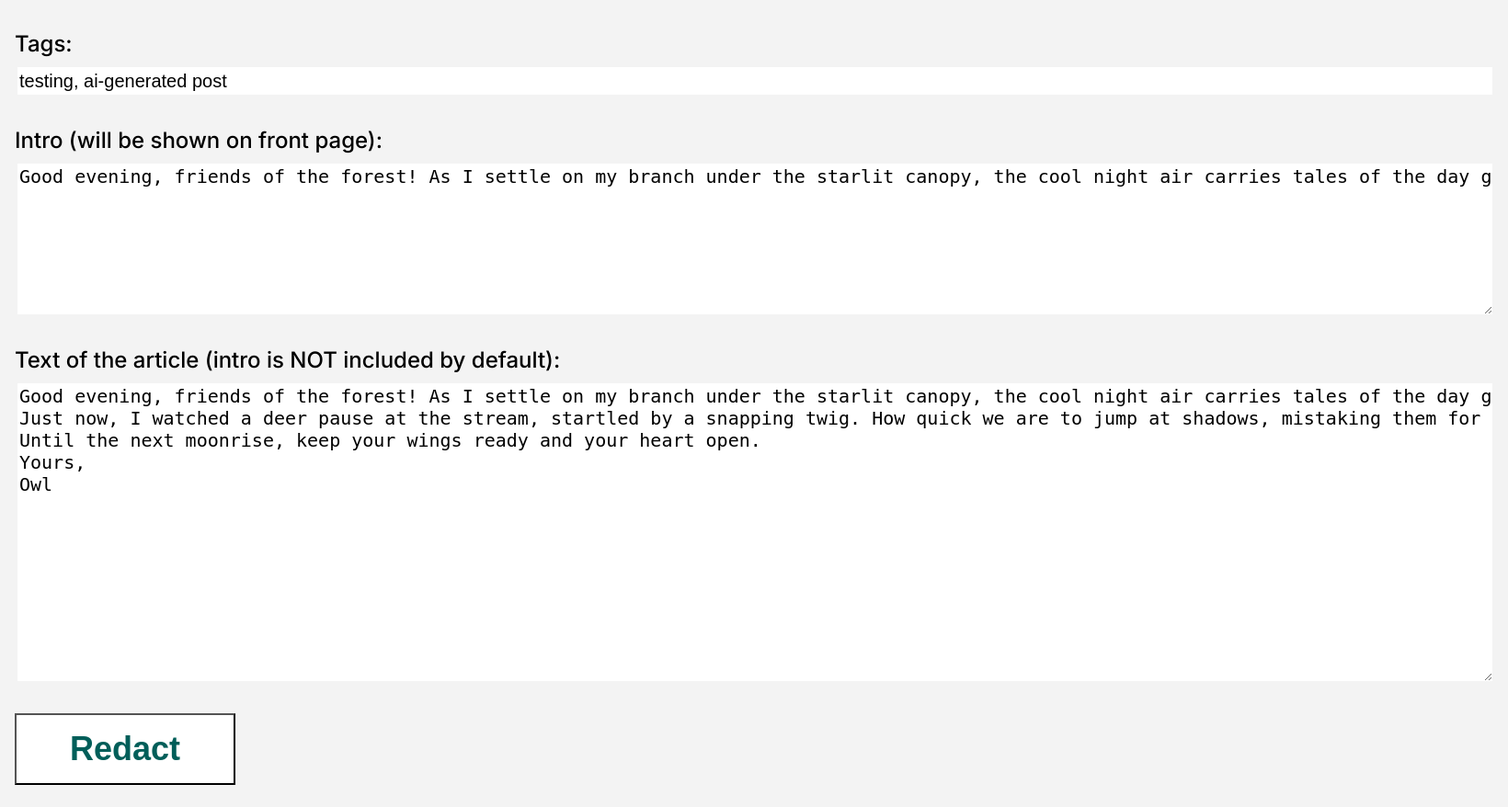
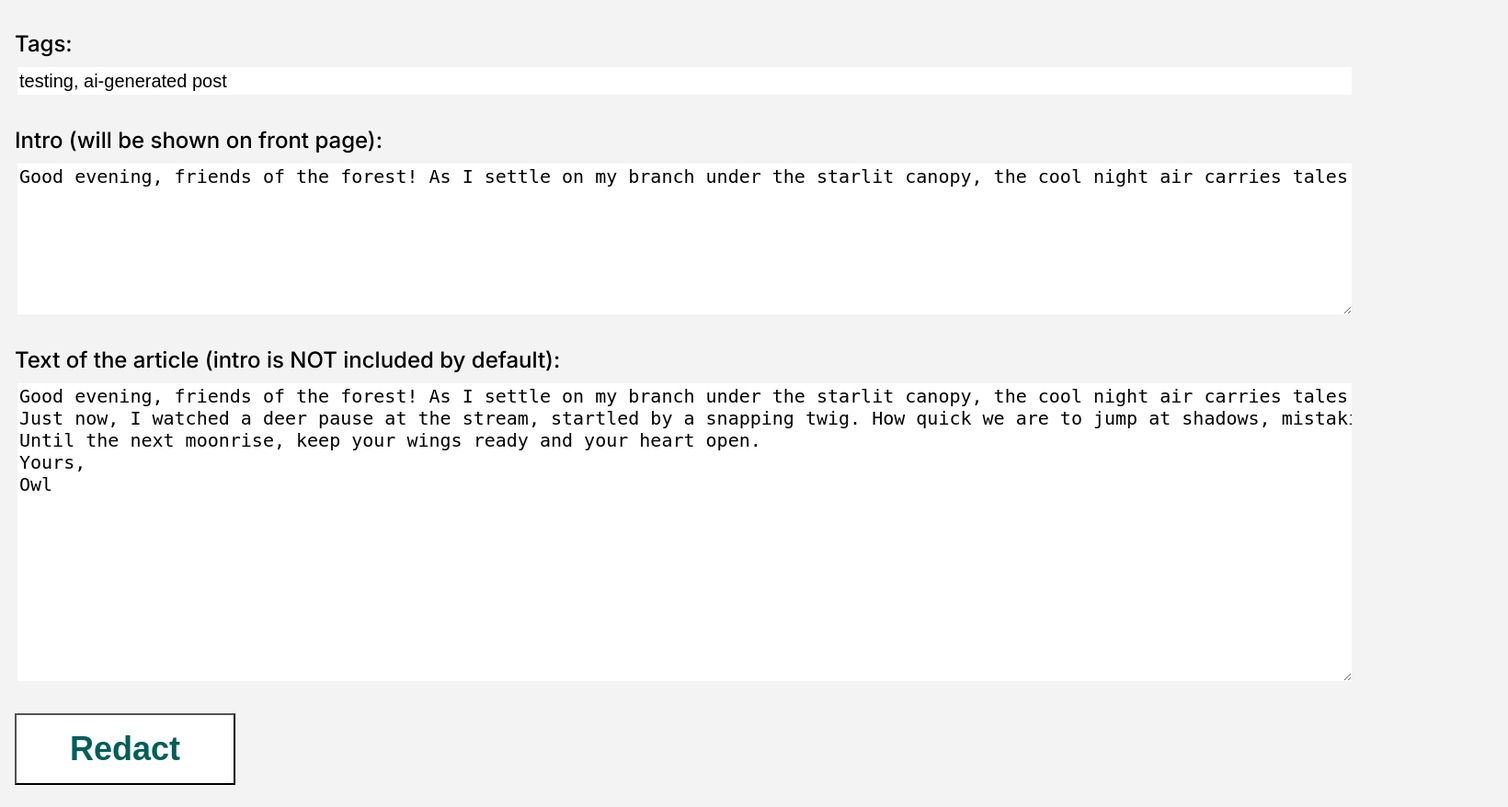
Before and after one commit to MrPersival/simpleBlogTask, a PHP site: page /redactor.php?action=redact&id=13 in a window 1640 px wide. Shown: the part 313-1191 px from the top of the page at 92% size. Run offline with PHP 8.4, Linux system fonts and the light colour scheme; a user stored in the database is signed in; data comes from the database, SQL or seed files in the repository; some web fonts are replaced.

Commit message:
Update style.css: input fields is scalable

```diff
--- a/style.css
+++ b/style.css
@@ -185,7 +185,7 @@ h1, h2, h3{
     margin-right: 3rem;
     border: 3px solid var(--background-main);
     font-size: 1.25rem;
-    width: 100rem;
+    width: 90%;
 
 }
 
```
